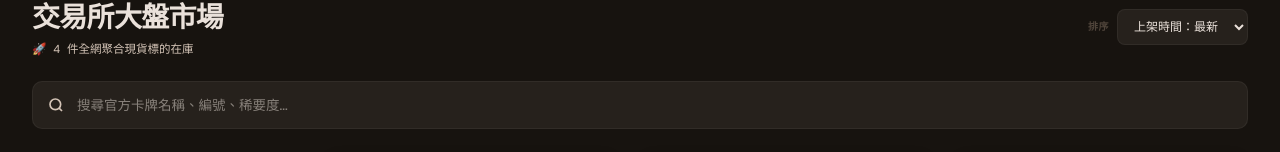
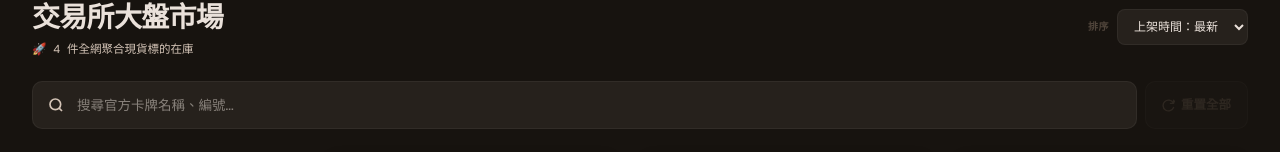
Before and after one commit to VxxxxC/Pokemon-Card-Trading-Platform-Client, a Next.js app: page /marketplace in a window 1280 px wide. Shown: the part 138-290 px from the top of the page. Built offline with nearby package versions, Linux system fonts and the light colour scheme; grey boxes are pictures that could not be loaded.

Commit message:
fix: fix filter button push value into searchbar input field.
add reset button

```diff
--- a/app/marketplace/page.tsx
+++ b/app/marketplace/page.tsx
@@ -1,8 +1,7 @@
 "use client";
 
 import { useRef, useEffect, useSyncExternalStore, useMemo } from "react";
-// 🟢 引入 Next.js 原生 URL 雷達探針
-import { useSearchParams } from "next/navigation";
+import { useSearchParams, useRouter } from "next/navigation";
 import { MarketplaceCard } from "@/app/components/marketplace/MarketplaceCard";
 import { AccordionFilters } from "@/app/components/marketplace/filters/AccordionFilters";
 import { SmartSearch } from "@/app/components/marketplace/filters/SmartSearch";
@@ -10,15 +9,16 @@ import { useMarketStore, type SortKey } from "@/app/store/useMarketStore";
 import { INITIAL_LISTINGS } from "@/app/lib/mock-data/cards";
 
 export default function MarketplacePage() {
-  // 金融級 SSR 環境安全隔離
   const isMounted = useSyncExternalStore(
     () => () => {},
     () => true,
     () => false,
   );
 
-  // 🟢 激活網址參數監聽探針
   const searchParams = useSearchParams();
+  const router = useRouter();
+
+  // 🟢 核心解耦：精準分流捕捉網址列不同的業務意圖參數
   const urlQuery = searchParams.get("q");
   const urlRarity = searchParams.get("rarity");
 
@@ -40,16 +40,15 @@ export default function MarketplacePage() {
 
   const searchContainerRef = useRef<HTMLDivElement>(null);
 
-  // 🟢 核心引流管線：當頁面 Mount 或者網址變更時，自動將 URL 參數無縫灌入 Zustand Store！
+  // 全域參數引流雷達：負責處理從首頁跳轉過來的初始狀態映射
   useEffect(() => {
-    // A. 同步關鍵字輸入框數據
+    // 1. 如果是純關鍵字搜尋字串，填入輸入框
     if (urlQuery !== null) {
       setQuery(urlQuery);
     }
-
-    // B. 同步快捷晶片稀有度（如果傳入了 Rarity 且當前篩選矩陣中未勾選，自動激活勾選）
-    if (urlRarity !== null && !activeRarities.includes(urlRarity)) {
-      toggleRarity(urlRarity);
+    // 2. 🟢 核心解耦：如果是結構化稀有度過濾，直接激活側邊欄勾選狀態，絕對不污染關鍵字輸入框！
+    if (urlRarity !== null && !activeRarities.includes(urlRarity.toUpperCase())) {
+      toggleRarity(urlRarity.toUpperCase());
     }
   }, [urlQuery, urlRarity, setQuery, toggleRarity, activeRarities]);
 
@@ -67,16 +66,29 @@ export default function MarketplacePage() {
     return () => document.removeEventListener("mousedown", handleClickOutside);
   }, [setIsSearchFocused]);
 
+  // 一鍵還原重置線
+  const handleResetAllFilters = () => {
+    setQuery("");
+    activeRarities.forEach((r) => toggleRarity(r));
+    activeGrades.forEach((g) => toggleGrade(g));
+    activeConditions.forEach((c) => toggleCondition(c));
+    setSortKey("最新");
+    router.push("/marketplace");
+  };
+
   // 使用原生 useMemo 進行本地快照引用緩存
   const filteredListings = useMemo(() => {
     return INITIAL_LISTINGS.filter((card) => {
       const searchableCardNo = (card.cardNo ?? card.id).toLowerCase();
       const normalizedQuery = query.toLowerCase();
+
+      // 模糊文字搜尋框（query）專注於尋找卡名與卡號
       const matchQuery =
         normalizedQuery === "" ||
         card.name.toLowerCase().includes(normalizedQuery) ||
         searchableCardNo.includes(normalizedQuery);
 
+      // 🟢 結構化數據過濾（與模糊搜尋互不干涉，達成相乘級別的複合看盤交叉過濾）
       const matchRarity =
         activeRarities.length === 0 || activeRarities.includes(card.rarity);
 
@@ -117,6 +129,8 @@ export default function MarketplacePage() {
     );
   }
 
+  const hasActiveFilters = query !== "" || activeRarities.length > 0 || activeGrades.length > 0 || activeConditions.length > 0;
+
   return (
     <main className="flex-1 max-w-[1360px] mx-auto w-full px-4 lg:px-8 py-6 pb-28 lg:pb-12 animate-fadeIn">
       {/* 標題欄 */}
@@ -146,8 +160,9 @@ export default function MarketplacePage() {
         </div>
       </div>
 
-      {/* 搜尋吧 */}
-      <div ref={searchContainerRef} className="relative mb-6">
+      {/* 搜尋欄位 + 一鍵還原重置按鈕 */}
+      <div ref={searchContainerRef} className="relative mb-6 flex gap-2 items-center">
+        <div className="relative flex-1">
           <div className="absolute inset-y-0 left-4 flex items-center pointer-events-none">
             <svg
               width="16"
@@ -169,7 +184,7 @@ export default function MarketplacePage() {
               setQuery(e.target.value);
               setIsSearchFocused(true);
             }}
-          placeholder="搜尋官方卡牌名稱、編號、稀要度..."
+            placeholder="搜尋官方卡牌名稱、編號..."
             className="w-full h-12 pl-11 pr-4 bg-[#26211C] border border-white/5 rounded-[10px] text-[13.5px] text-[#eae1da] focus:outline-none"
           />
           <SmartSearch
@@ -183,10 +198,29 @@ export default function MarketplacePage() {
           />
         </div>
 
+        <button
+          type="button"
+          onClick={handleResetAllFilters}
+          disabled={!hasActiveFilters}
+          className={`h-12 px-4 rounded-[10px] font-sans font-bold text-[12.5px] border transition-all flex items-center gap-1.5 shrink-0 select-none focus:outline-none ${
+            hasActiveFilters
+              ? "border-brand/40 text-brand bg-[rgba(212,165,116,0.06)] hover:border-brand hover:bg-[rgba(212,165,116,0.1)] cursor-pointer active:scale-[0.97]"
+              : "border-white/5 text-text-disabled bg-[#26211C]/40 opacity-40 cursor-not-allowed"
+          }`}
+          title="清除所有搜尋關鍵字與複選矩陣"
+        >
+          <svg width="13" height="13" viewBox="0 0 24 24" fill="none" stroke="currentColor" strokeWidth="2.5" strokeLinecap="round" strokeLinejoin="round">
+            <path d="M21.5 2v6h-6M21.34 15.57a10 10 0 1 1-.57-8.38l5.67-5.67" />
+          </svg>
+          重置全部
+        </button>
+      </div>
+
       {/* 佈局雙欄 */}
       <div className="lg:grid lg:grid-cols-[260px_1fr] lg:gap-8 items-start">
         {/* 左欄：手風琴 */}
         <aside className="hidden lg:block lg:sticky lg:top-[5.5rem] max-h-[calc(100vh-8rem)] overflow-y-auto space-y-4 scrollbar-none">
+          {/* 🟢 核心解耦：回歸純淨的狀態切換，按鈕絕對不污染關鍵字輸入框 */}
           <AccordionFilters
             activeRarities={activeRarities}
             onRarityToggle={toggleRarity}
```
Also changed, not shown: app/components/home/HeroSearch.tsx (+1 -9 lines). Lines whose indentation alone changed are shown as unchanged.
